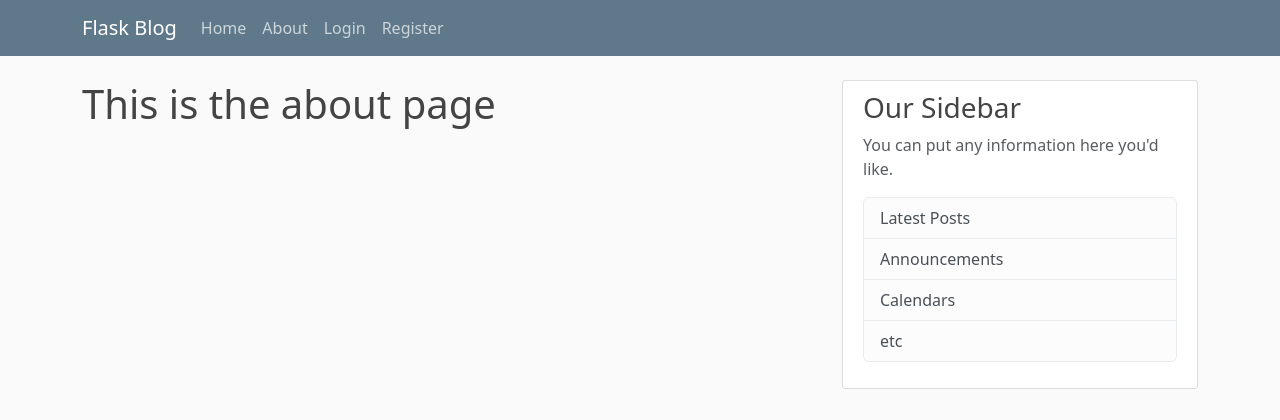
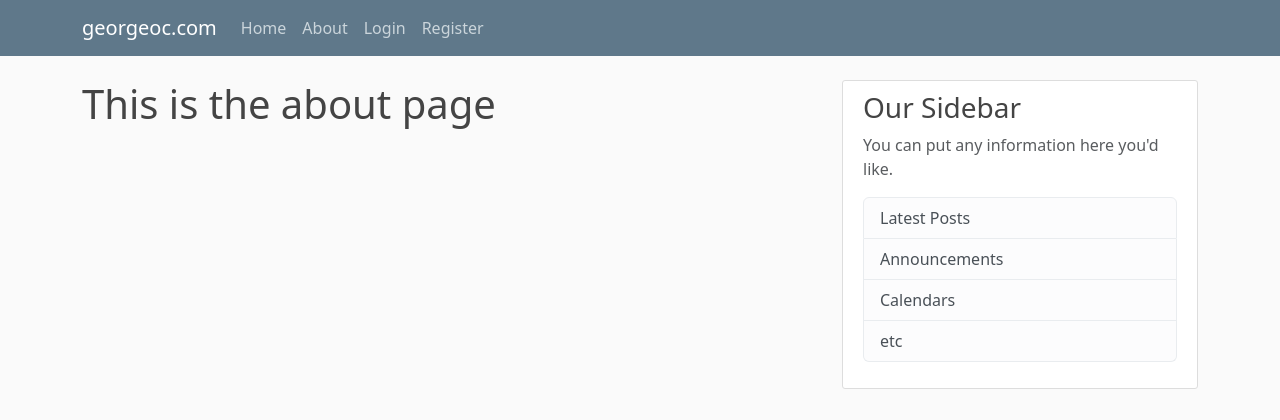
Before and after one commit to george-oconnor/georgestools-blog, a Flask app: page /about in a window 1280 px wide. Shown: the top 420 px of the page. Run offline with Flask 3, Linux system fonts and the light colour scheme.

Commit message:
title update

```diff
--- a/flaskblog/templates/layout.html
+++ b/flaskblog/templates/layout.html
@@ -9,16 +9,16 @@
         <link rel="stylesheet" type="text/css" href="{{ url_for('static', filename='main.css') }}">
 
         {% if title %}
-            <title>Flask Blog - {{ title }}</title>
+            <title>georgeoc.com - {{ title }}</title>
         {% else %}
-            <title>Flask Blog</title>
+            <title>georgeoc.com</title>
         {% endif %}
     </head>
     <body>
         <header class="site-header">
             <nav class="navbar navbar-expand-md navbar-dark bg-steel fixed-top">
                 <div class="container">
-                    <a class="navbar-brand mr-4" href="/">Flask Blog</a>
+                    <a class="navbar-brand mr-4" href="/">georgeoc.com</a>
                     <button class="navbar-toggler" type="button" data-toggle="collapse" data-target="#navbarToggle" aria-controls="navbarToggle" aria-expanded="false" aria-label="Toggle navigation">
                         <span class="navbar-toggler-icon"></span>
                     </button>
```
Also changed, not shown: 1 other file.
